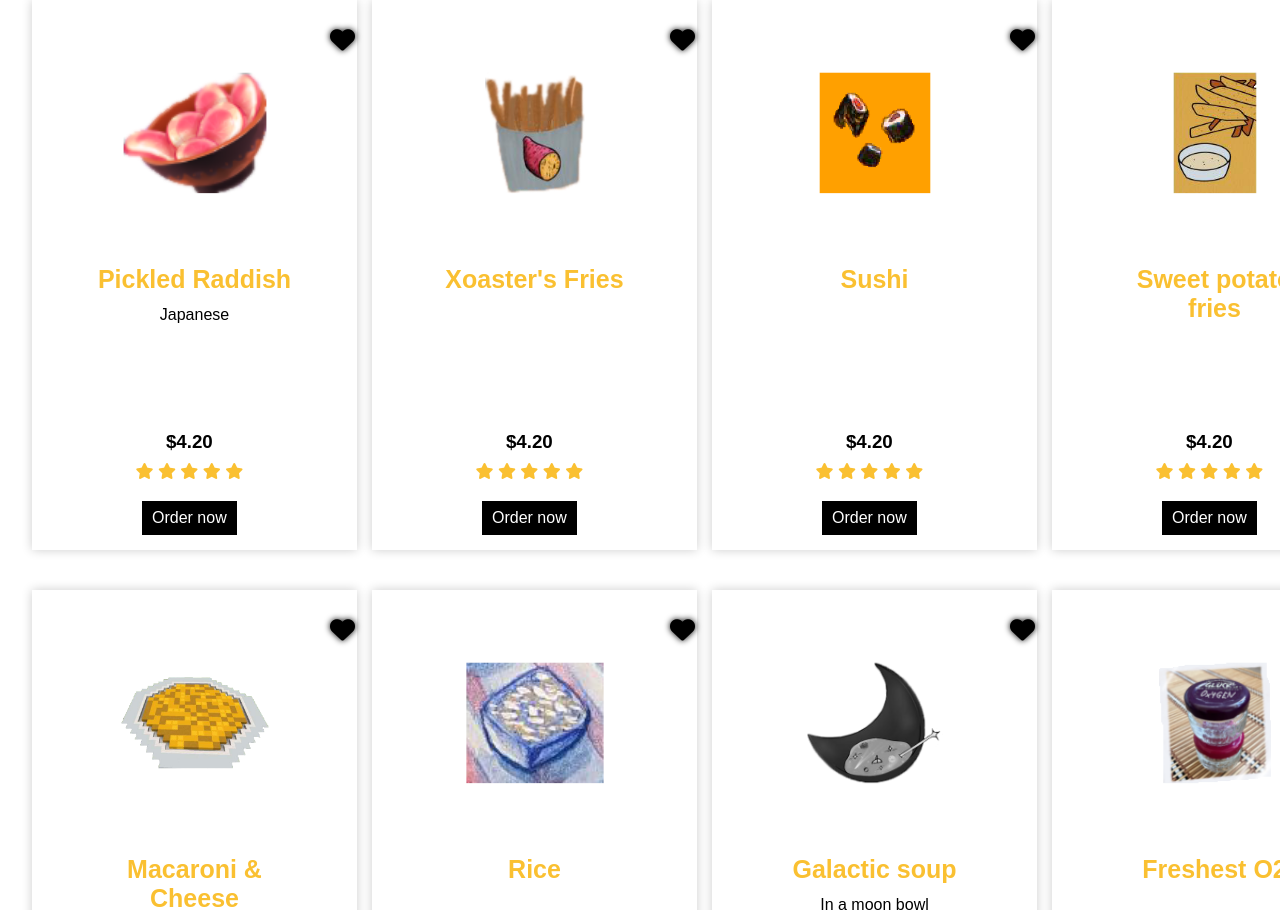
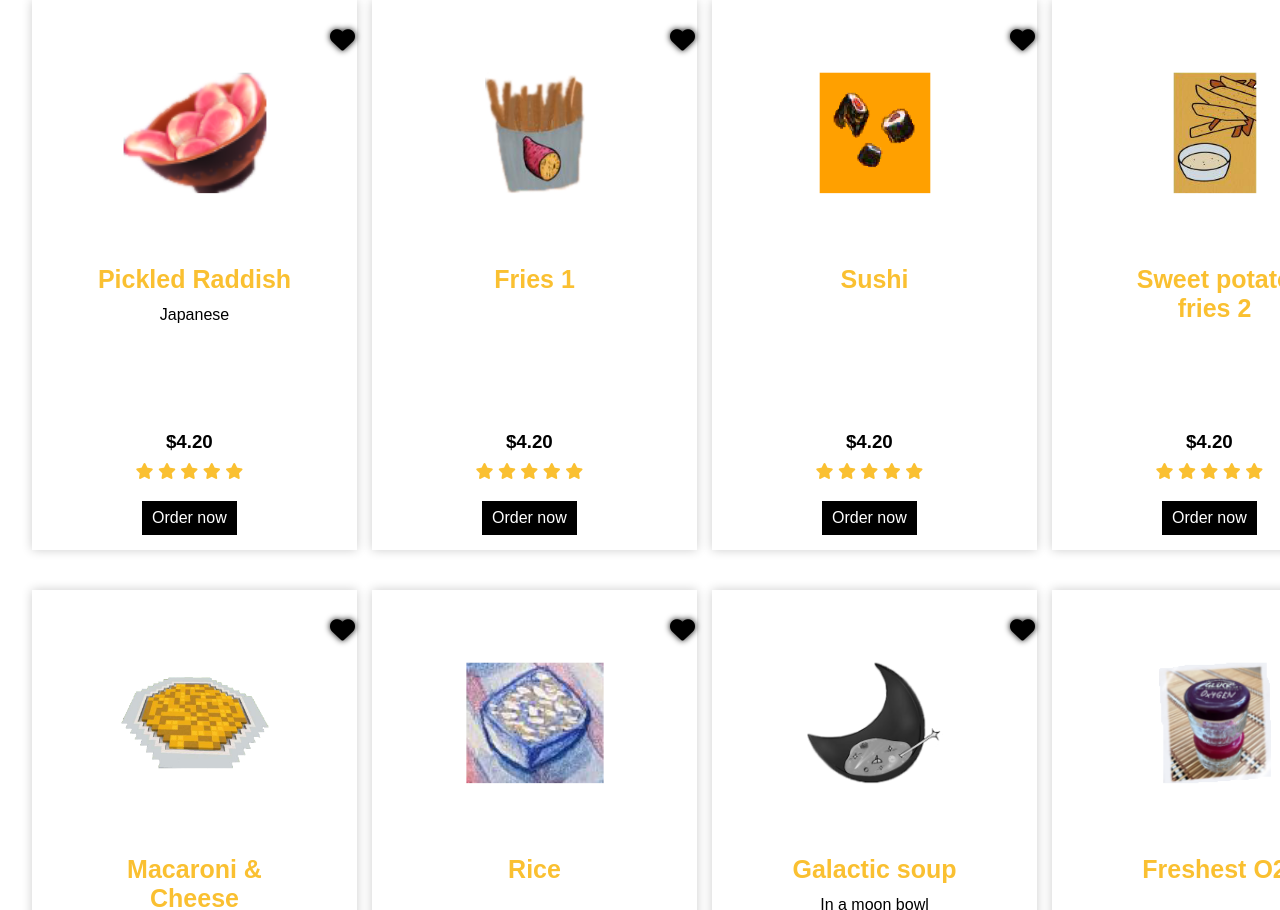
Before and after one commit to eszti28/sweetrestaurant, a plain HTML site: page index.html in a window 1280 px wide. Shown: the part 4782-5692 px from the top of the page. Drawn offline with Linux system fonts and the light colour scheme.

Commit message:
diff names

```diff
--- a/index.html
+++ b/index.html
@@ -358,7 +358,7 @@
             </div>
 
             <div class="menu_info">
-              <h2>Xoaster's Pizza</h2>
+              <h2>Bacon Pizza</h2>
               <p>With bacon, pinapple and spinach</p>
               <div class="menu_bottom">
                 <h3>$4.20</h3>
@@ -613,7 +613,7 @@
             </div>
 
             <div class="menu_info">
-              <h2>Xoaster's Fries</h2>
+              <h2>Fries 1</h2>
               <p></p>
               <div class="menu_bottom">
                 <h3>$4.20</h3>
@@ -663,7 +663,7 @@
             </div>
 
             <div class="menu_info">
-              <h2>Sweet potato fries</h2>
+              <h2>Sweet potato fries 2</h2>
               <p></p>
               <div class="menu_bottom">
                 <h3>$4.20</h3>
@@ -813,7 +813,7 @@
             </div>
 
             <div class="menu_info">
-              <h2>Sweet potato fries</h2>
+              <h2>Sweet potato fries 3</h2>
               <p>With honey garlic mayo</p>
               <div class="menu_bottom">
                 <h3>$4.20</h3>
```
